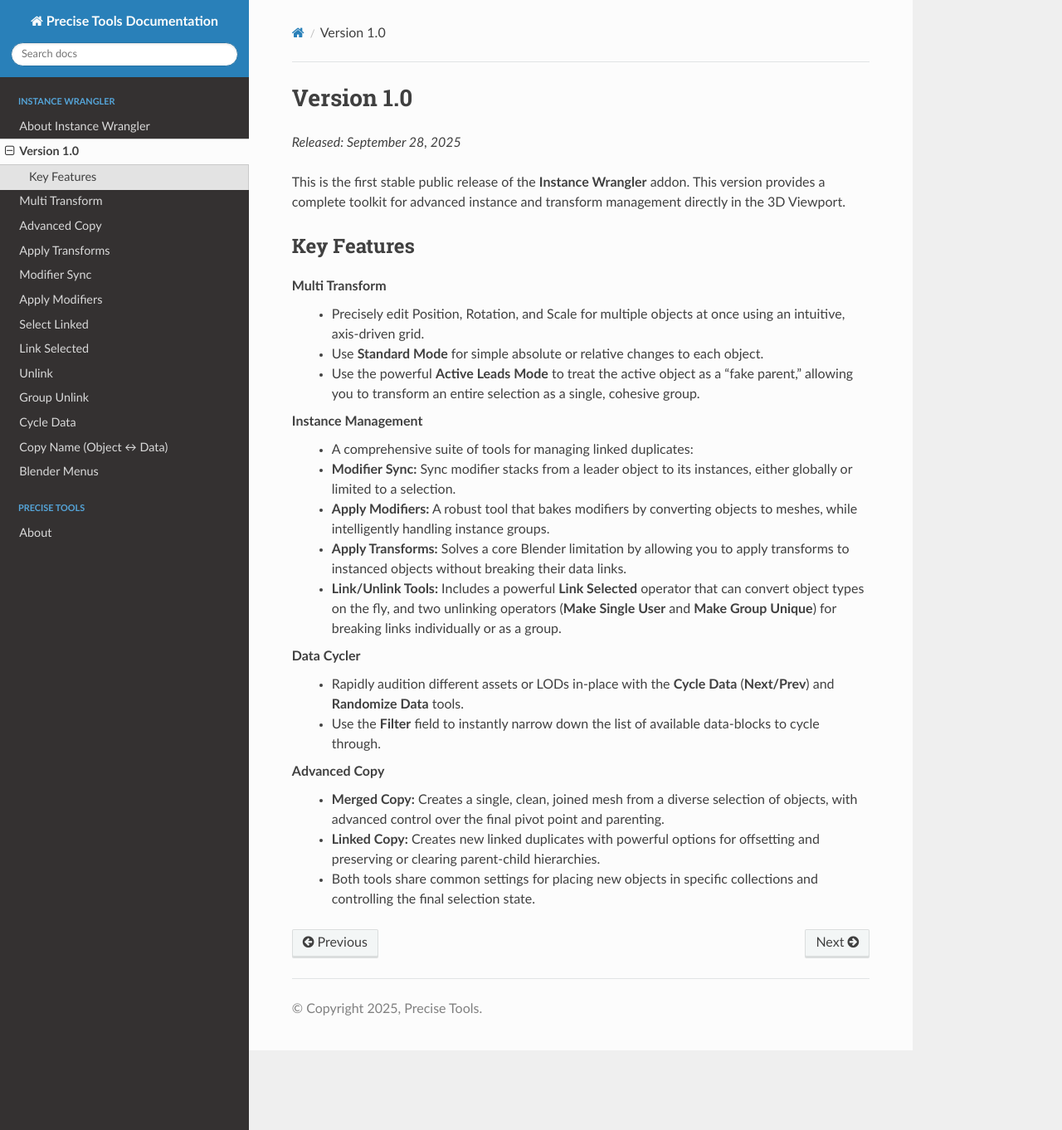
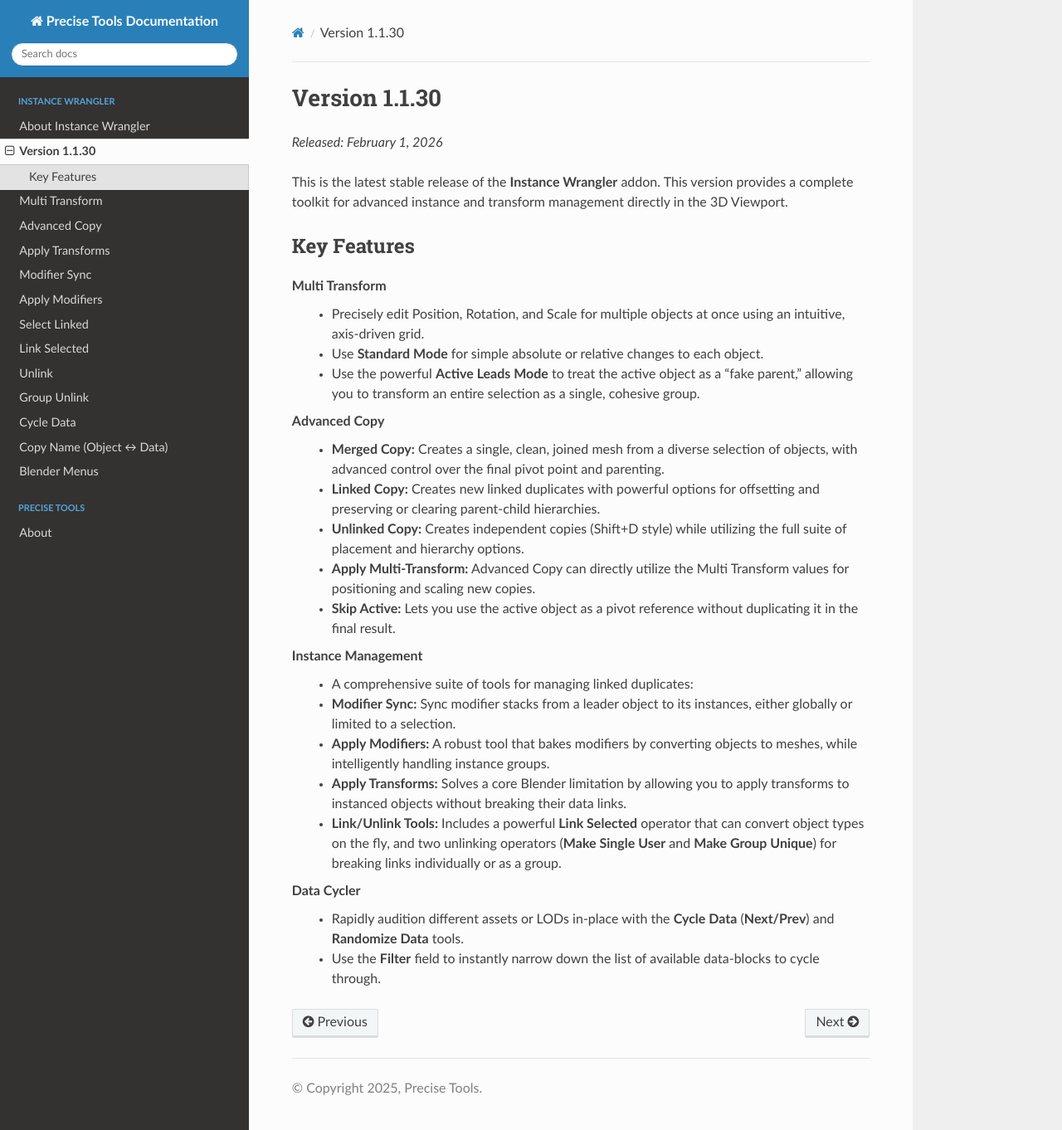
Before and after one commit to jb1981dev/Precise-Docs, a Sphinx documentation site: the page built from docs/source/instwrangler/iwversions.rst, in a window 1280 px wide and 1362 px high. Shown: the whole window at 83% size. Built offline with Sphinx 7.4.7 and the Read the Docs theme 3.1.0, drawn with Linux system fonts in a browser that asks for light colours.

Commit message:
Update iwversions.rst

```diff
--- a/docs/source/instwrangler/iwversions.rst
+++ b/docs/source/instwrangler/iwversions.rst
@@ -1,33 +1,34 @@
-.. _version_1_0:
+.. _version_1_1_30:
 
-===========
-Version 1.0
-===========
+Version 1.1.30
+==============
 
-*Released: September 28, 2025*
+*Released: February 1, 2026*
 
-This is the first stable public release of the **Instance Wrangler** addon. This version provides a complete toolkit for advanced instance and transform management directly in the 3D Viewport.
+This is the latest stable release of the **Instance Wrangler** addon. This version provides a complete toolkit for advanced instance and transform management directly in the 3D Viewport.
 
 Key Features
 ------------
 
 **Multi Transform**
-    * Precisely edit Position, Rotation, and Scale for multiple objects at once using an intuitive, axis-driven grid.
-    * Use **Standard Mode** for simple absolute or relative changes to each object.
-    * Use the powerful **Active Leads Mode** to treat the active object as a "fake parent," allowing you to transform an entire selection as a single, cohesive group.
+   * Precisely edit Position, Rotation, and Scale for multiple objects at once using an intuitive, axis-driven grid.
+   * Use **Standard Mode** for simple absolute or relative changes to each object.
+   * Use the powerful **Active Leads Mode** to treat the active object as a "fake parent," allowing you to transform an entire selection as a single, cohesive group.
+
+**Advanced Copy**
+   * **Merged Copy:** Creates a single, clean, joined mesh from a diverse selection of objects, with advanced control over the final pivot point and parenting.
+   * **Linked Copy:** Creates new linked duplicates with powerful options for offsetting and preserving or clearing parent-child hierarchies.
+   * **Unlinked Copy:** Creates independent copies (Shift+D style) while utilizing the full suite of placement and hierarchy options.
+   * **Apply Multi-Transform:** Advanced Copy can directly utilize the Multi Transform values for positioning and scaling new copies.
+   * **Skip Active:** Lets you use the active object as a pivot reference without duplicating it in the final result.
 
 **Instance Management**
-    * A comprehensive suite of tools for managing linked duplicates:
-    * **Modifier Sync:** Sync modifier stacks from a leader object to its instances, either globally or limited to a selection.
-    * **Apply Modifiers:** A robust tool that bakes modifiers by converting objects to meshes, while intelligently handling instance groups.
-    * **Apply Transforms:** Solves a core Blender limitation by allowing you to apply transforms to instanced objects without breaking their data links.
-    * **Link/Unlink Tools:** Includes a powerful **Link Selected** operator that can convert object types on the fly, and two unlinking operators (**Make Single User** and **Make Group Unique**) for breaking links individually or as a group.
+   * A comprehensive suite of tools for managing linked duplicates:
+   * **Modifier Sync:** Sync modifier stacks from a leader object to its instances, either globally or limited to a selection.
+   * **Apply Modifiers:** A robust tool that bakes modifiers by converting objects to meshes, while intelligently handling instance groups.
+   * **Apply Transforms:** Solves a core Blender limitation by allowing you to apply transforms to instanced objects without breaking their data links.
+   * **Link/Unlink Tools:** Includes a powerful **Link Selected** operator that can convert object types on the fly, and two unlinking operators (**Make Single User** and **Make Group Unique**) for breaking links individually or as a group.
 
 **Data Cycler**
-    * Rapidly audition different assets or LODs in-place with the **Cycle Data** (**Next/Prev**) and **Randomize Data** tools.
-    * Use the **Filter** field to instantly narrow down the list of available data-blocks to cycle through.
-
-**Advanced Copy**
-    * **Merged Copy:** Creates a single, clean, joined mesh from a diverse selection of objects, with advanced control over the final pivot point and parenting.
-    * **Linked Copy:** Creates new linked duplicates with powerful options for offsetting and preserving or clearing parent-child hierarchies.
-    * Both tools share common settings for placing new objects in specific collections and controlling the final selection state.
+   * Rapidly audition different assets or LODs in-place with the **Cycle Data** (**Next/Prev**) and **Randomize Data** tools.
+   * Use the **Filter** field to instantly narrow down the list of available data-blocks to cycle through.
```
